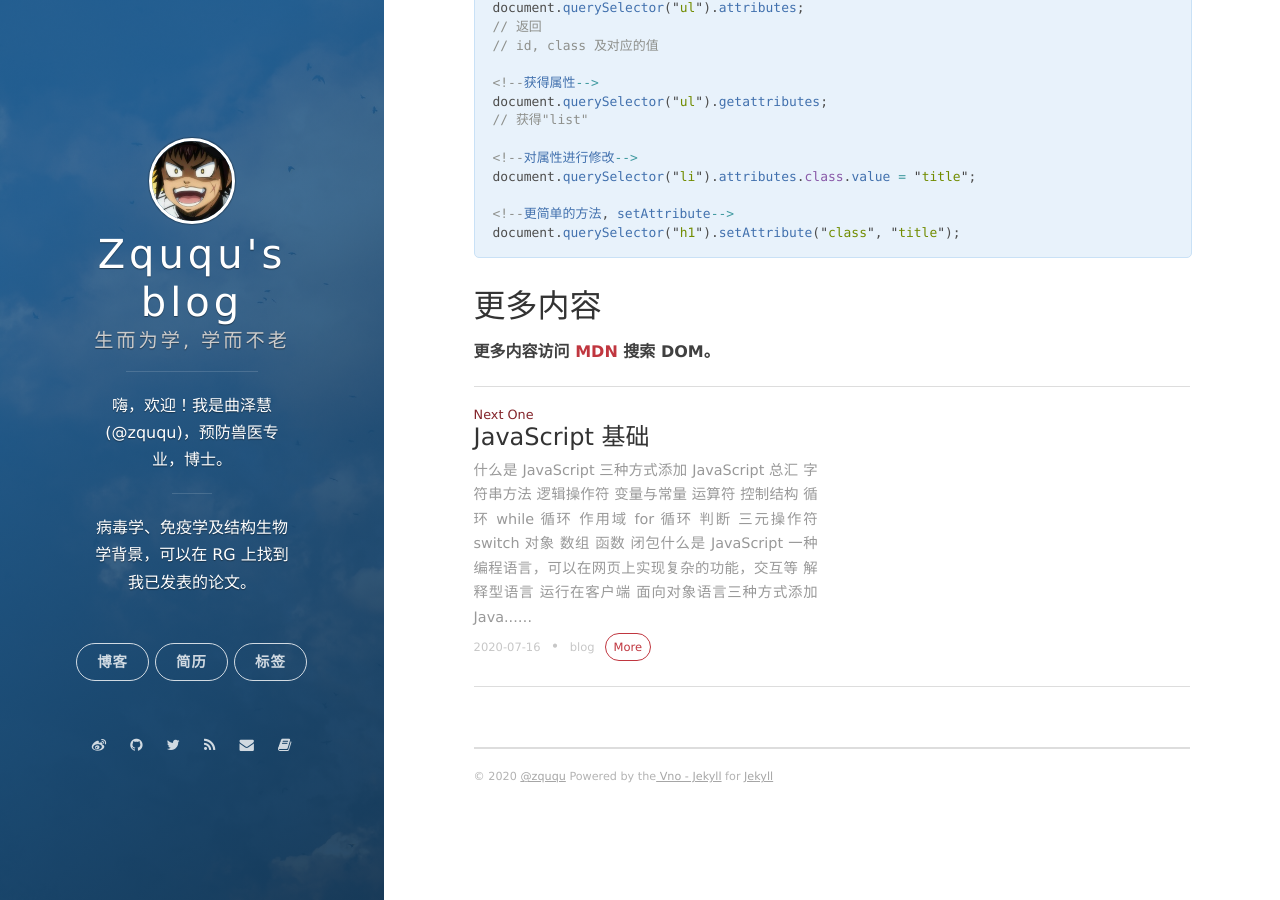
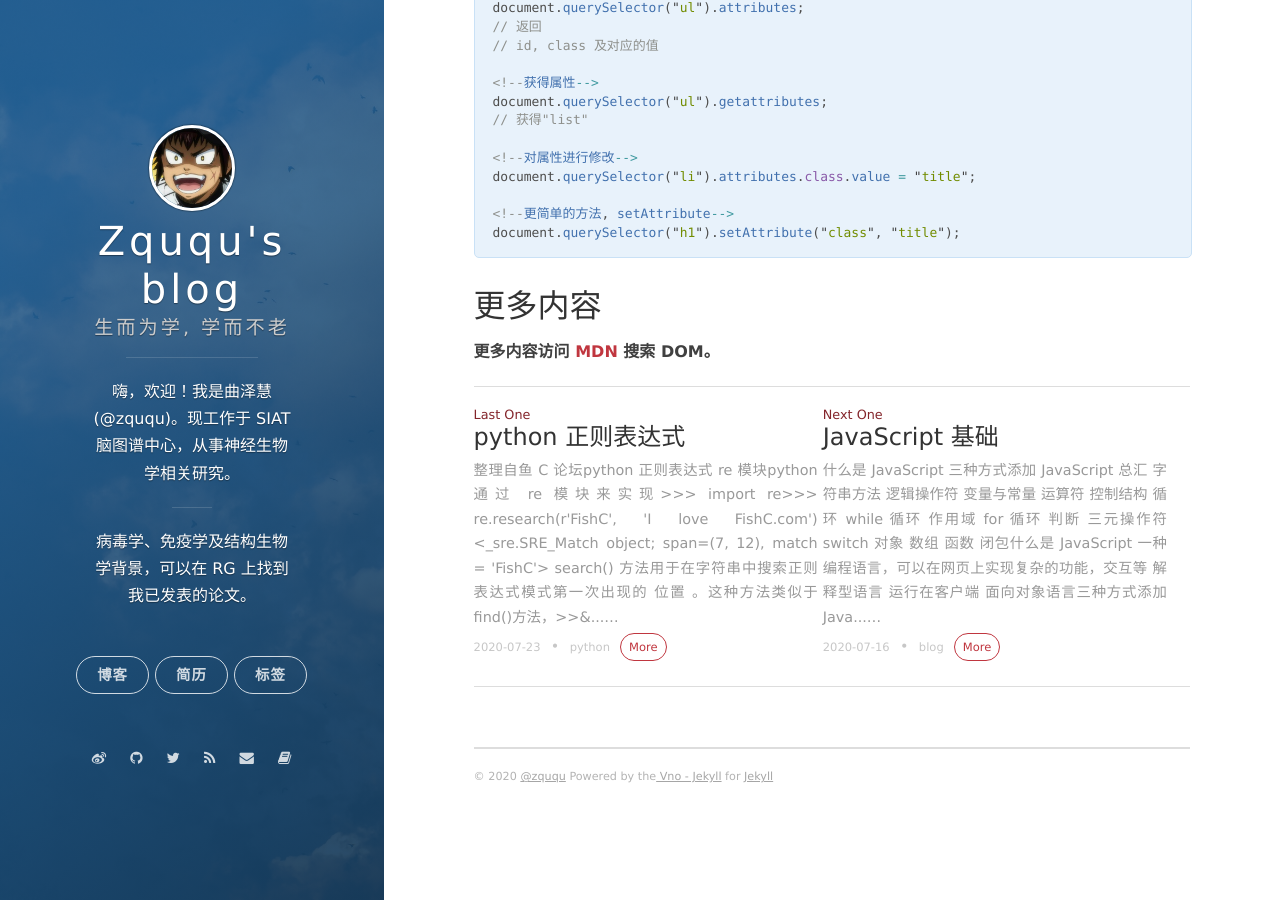
Before and after one commit to onevcat/vno-jekyll, a Jekyll site: the page built from _posts/2020-07-21-Dom.markdown, in a window 1280 px wide and 900 px high, scrolled down 6931 px. Built offline with Jekyll 4.4.1, drawn with Linux system fonts in a browser that asks for light colours; nearby versions of some CDN libraries; comment, search, counter and statistics services are not loaded.

Commit message:
change the describe

````diff
--- a/_config.yml
+++ b/_config.yml
@@ -2,7 +2,7 @@
 title: Zququ's blog
 subtitle: 生而为学, 学而不老
 welcome_message: <a href="https://www.researchgate.net/profile/Zehui_Qu2"> 病毒学、免疫学及结构生物学背景，可以在 RG 上找到我已发表的论文</a>。
-description: 嗨，欢迎！我是曲泽慧(@zququ)，预防兽医专业，博士。
+description: 嗨，欢迎！我是曲泽慧(@zququ)。现工作于 SIAT 脑图谱中心，从事神经生物学相关研究。
 creator: <a href="https://zququcv.netlify.com">@zququ</a>
 
 url: "http://life.zququ.fun"
--- /dev/null
+++ b/_posts/2020-07-26-regular-expression.markdown
@@ -0,0 +1,150 @@
+---
+layout: post
+title: python 正则表达式
+date: 2020-07-23 12:59:24.000000000 +09:00
+tags: python
+---
+
+整理自[鱼 C 论坛](https://fishc.com.cn)
+
+## python 正则表达式 `re` 模块
+
+python 通过 `re` 模块来实现
+
+```python
+>>> import re
+>>> re.research(r'FishC', 'I love FishC.com')
+<_sre.SRE_Match object; span=(7, 12), match = 'FishC'>
+```
+
+> `search()` 方法用于在字符串中搜索正则表达式模式第一次出现的 **位置** 。
+
+这种方法类似于 `find()`方法，
+
+```python
+>>> "I love FishC.com!".find('FishC')
+7
+```
+
+注意事项：
+
++ 第一个参数是正则表达式模式，也就是要描述的搜索规则，需要使用原始字符串来写
+
++ 返回的范围下标从 0 开始。找不到则返回 None
+
+## 通配符
+
+和字符串 `find()` 方法相比较，正则表达式较强的地方在于可以使用通配符。
+
+> python 正则表达式中的通配符 `.` 可以匹配除了换行符之外的任何字符
+
+```python
+>>> re.search(r'.', 'I love FishC.com!')
+<_sre.SRE_Match object; span=(0, 1), match = 'I'>
+
+>>> re.search(r'Fish.', 'I love FishC.com!')
+<_sre.SRE_Match object; span=(7, 12), match = 'FishC'>
+# 这里 '.' 只替代一个字母
+```
+
+## 反斜杠
+
+```python
+>>> re.search(r'.', 'I love FishC.com!')
+<_sre.SRE_Match object; span=(0, 1), match = 'I'>
+
+>>> re.search(r'\.', 'I love FIshC.com!')
+<_sre.SRE_Match object; span=(12, 13), match = '.'>
+```
+
+> 正则表达式中，反斜杠用来剥夺元字符的特殊能力。元字符就是拥有特殊能力的符号，如 `.`
+
+## 字符类
+
+为了表示一个字符的范围，可以创建一个字符类。使用中括号将任何内容包起来就是一个字符类，**它的含义是只要匹配这个字符类中的任何字符，结果就算做匹配**。
+
+```python
+>>> re.search(r'[aeiou]', 'I love 123 FishC.com')
+<_sre.SRE_Match object; span=(3, 4), match = 'o'>
+```
+
+同时也可以使用 `-` 做字母或数字范围的搜索：
+
+```python
+# 在规定字母顺序范围内搜索
+>>> re.search(r'[a-z]', 'I love 123 FishC.com!')
+<_sre.SRE_Match object; span=(2, 3), match = 'l'>
+
+# 在规定数字顺序范围内搜索
+>>> re.search(r'[0-2][0-5][0-5]', 'I love 123 FishC.com!')
+<_sre.SRE_Match object; span=(7, 10), match = '123'>
+```
+
+有以下两个注意事项：
+
++ `re.search` 对于字符的搜索区分大小写
++ `re.search` 只能遍历字符串，并将满足条件的第一个结果返回
+
+## 重复匹配
+
+使用 `{}` 大括号对元字符实现重复匹配功能：
+
+```python
+>>> re.search(r'ab{3}c', 'abbbc')
+<_sre.SRE_Match object; span=(0, 5), match = 'abbbc'>
+
+# 重复次数可以规定范围
+>>> re.search(r'ab{3, 5}c', 'abbbbbc')
+<_sre.SRE_Match object; span=(0, 7), match = 'abbbbbc'>
+>>> re.search(r'ab{3, 5}c', 'abbbbbc')
+<_sre.SRE_Match object; span=(0, 5), match = 'abbbc'>
+```
+
+对于重复匹配有以下注意事项：
+
++ 正则表达式匹配的是 **字符串而非数字** ，所以在匹配大于 10 的数字时需要额外考虑
++ 可以利用 `{0, 1}` 来解决大于 10 数字不好搜索的问题
+
+例如利用正则表达式匹配 ip 地址：
+
+```python
+>>> re.search(r'(([0-1]{0, 1}\d{0, 1}\d|2[0-4]\d|25[0-5])\.){3}([0-1]{0, 1}\d{0, 1}\d|2[0-4]\d|25[0-5])', 'other192.168.1.1other'])
+<_sre.SRE_Match object; span=(5, 16), match = '192.168.1.1'>
+```
+
+## 特殊符号
+
+Python 3 正则表达式的特殊符号及用法见 [re regular expression 文档](https://docs.python.org/3.8/library/re.html)。
+
+## 元字符
+
+### 管道符 `|`
+
+管道符 `|` 类似于逻辑或操作，
+
+```python
+>>> re.search(r"Fish(C|D)", "FishC")
+<_sre.SRE_Match object; span=(0, 5), match = 'FishC'>
+>>> re.search(r"Fish(C|D)", "FishD")
+<_sre.SRE_Match object; span=(0, 5), match = 'FishD'>
+```
+
+### 脱字符 `^`
+
+脱字符 `^` 表示匹配字符串需要开始的位置，**只有在目标字符串的开头时才会发生匹配** 。
+
+```python
+>>> re.search(r"^FishC", "I love FishC.com!")
+>>> re.search(r"^FishC", "FishC.com!")
+<_sre.SRE_Match object; span=(0, 5), match = 'FishD'>
+```
+
+### 美元符 `$`
+
+则表示匹配字符串的结束位置，也就是说，只有目标字符串出现在末尾才会匹配：
+
+```python
+>>> re.search(r"FishC$", "FishC.com"
+```
+
+<++>
````
